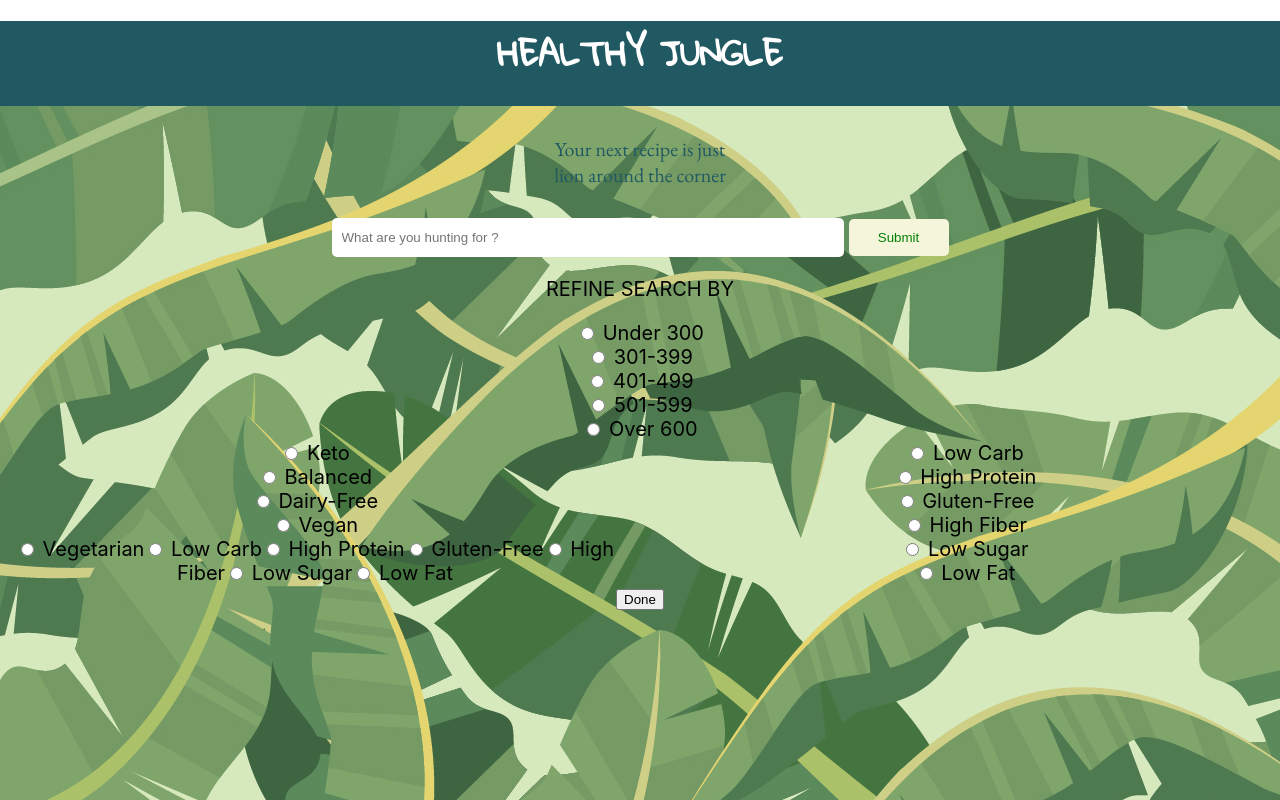
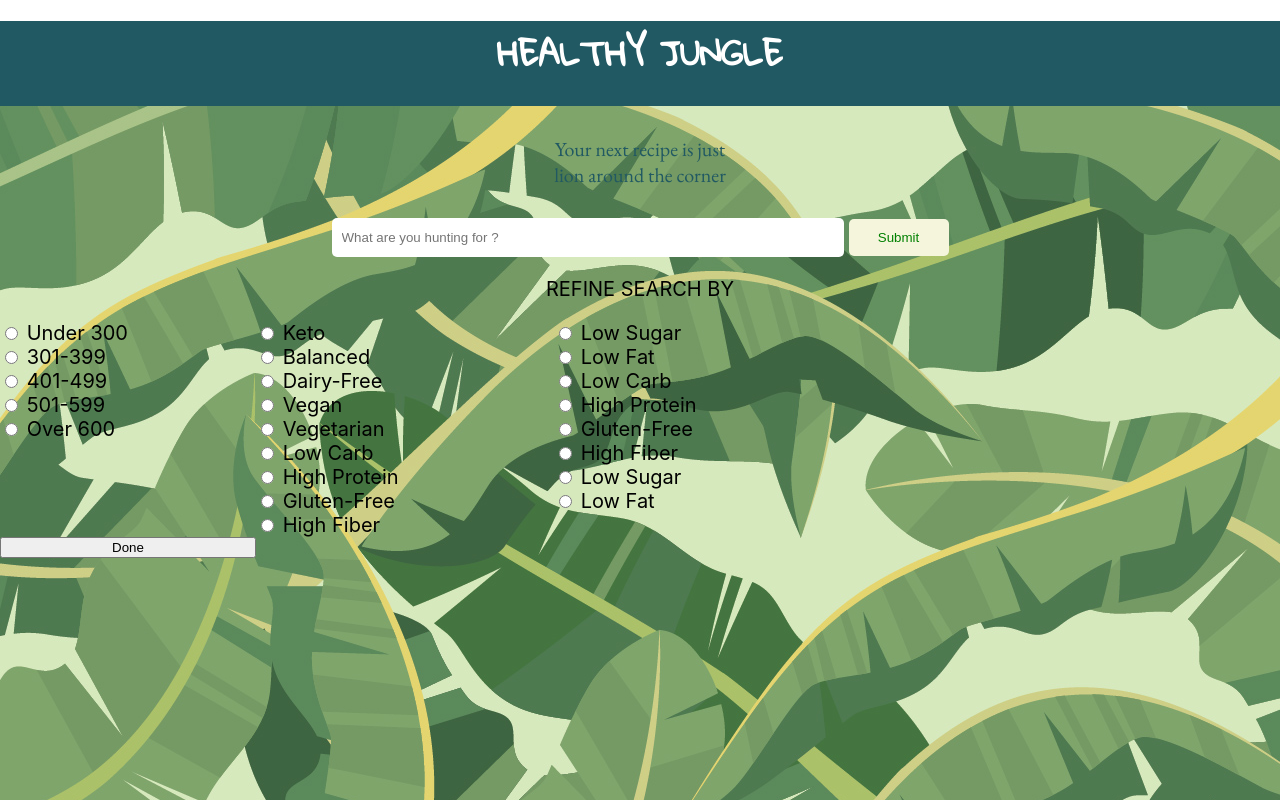
Before and after one commit to isaink/healthyJungle, a React (Create React App) app in the folder healthy_jungle/: page / in a window 1280 px wide. Shown: the top 800 px of the page. Built offline with nearby package versions, Linux system fonts and the light colour scheme; no server answers.

Commit message:
fixing styling :hover

```diff
--- a/healthy_jungle/src/Components/Homepage/CheckBoxes.js
+++ b/healthy_jungle/src/Components/Homepage/CheckBoxes.js
@@ -3,7 +3,7 @@ import React from 'react';
 const Checkbox = (props) => {
   return(
 
-    <form onSubmit={props.onSumbit}>
+    <form onSubmit={props.onSumbit} className='form_options'>
 
     <div className="caloriesCheckbox">
       <input className="calories" onChange={props.allChange} type="radio" name="calories" value="under300" id="under300" /> Under 300
@@ -27,13 +27,18 @@ const Checkbox = (props) => {
       <input className="diet" onChange={props.allChange} type="radio" name="diet" value="Vegan" id="Vegan" /> Vegan
       <br/>
       <input className="diet" onChange={props.allChange} type="radio" name="diet" value="Vegetarian" id="Vegetarian" /> Vegetarian
+      <br/>
       <input className="diet" onChange={props.allChange} type="radio" name="diet" value="low-carb" id="lowcarb" /> Low Carb
+      <br/>
       <input className="diet" onChange={props.allChange} type="radio" name="diet" value="high-protein" id="highprotein" /> High Protein
+      <br/>
       <input className="diet" onChange={props.allChange} type="radio" name="diet" value="gluten-free" id="glutenfree" /> Gluten-Free
+      <br/>
       <input className="diet" onChange={props.allChange} type="radio" name="diet" value="high-fiber" id="highfiber" /> High Fiber
+      <br/>
       <input className="diet" onChange={props.allChange} type="radio" name="diet" value="low-sugar" id="lowsugar" /> Low Sugar
+      <br/>
       <input className="diet" onChange={props.allChange} type="radio" name="diet" value="low-fat" id="lowfat" /> Low Fat
-
       <br/>
       <input className="diet" onChange={props.allChange} type="radio" name="diet" value="lowcarb" id="lowcarb" /> Low Carb
       <br/>
@@ -46,7 +51,6 @@ const Checkbox = (props) => {
       <input className="diet" onChange={props.allChange} type="radio" name="diet" value="lowsugar" id="lowsugar" /> Low Sugar
       <br/>
       <input className="diet" onChange={props.allChange} type="radio" name="diet" value="lowfat" id="lowfat" /> Low Fat
-
     </div>
 
     <button>{props.buttonText}</button>
--- a/healthy_jungle/src/Components/Homepage/Home.js
+++ b/healthy_jungle/src/Components/Homepage/Home.js
@@ -85,12 +85,9 @@ getRecipes = () => {
           <div className='welcome_msg'>
             <p>Your next recipe is just  <br/> lion around the corner</p>
           </div>
-
+              <Searchbar searchInput={this.state.searchInput} handleChange={this.handleChange} findRecipe={this.findRecipe} getRecipes={this.getRecipes}/>
 
             <div className='options'>
-              <Searchbar searchInput={this.state.searchInput} handleChange={this.handleChange} findRecipe={this.findRecipe} getRecipes={this.getRecipes}/>
-            </div>
-            <div>
                 <p>REFINE SEARCH BY</p>
               <Checkbox allChange={this.allChange} onSumbit={this.onSumbit} buttonText={this.state.buttonText}/>
             </div>
--- a/healthy_jungle/src/styles/home.css
+++ b/healthy_jungle/src/styles/home.css
@@ -36,11 +36,9 @@
 
 .form_options{
     display: grid;
-    grid-template-columns: 40% 80%;
+    grid-template-columns: 40% 90%;
     width: 50%;
-    /* margin: auto; */
     text-align: left;
-
 }
 .options{
     /* display: hidden; */
```
Lines whose indentation alone changed are shown as unchanged.
